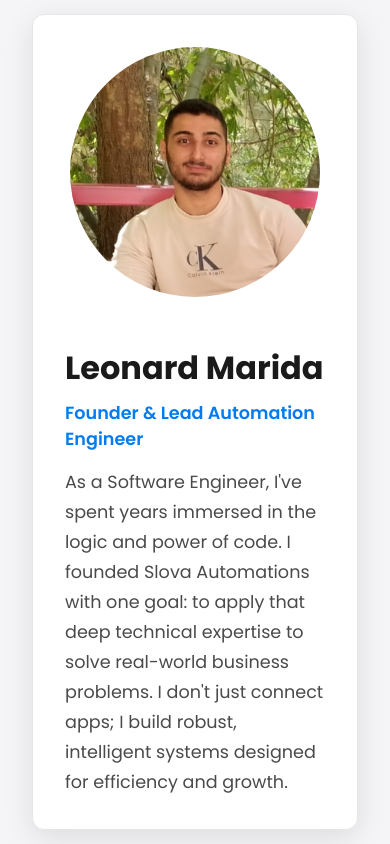
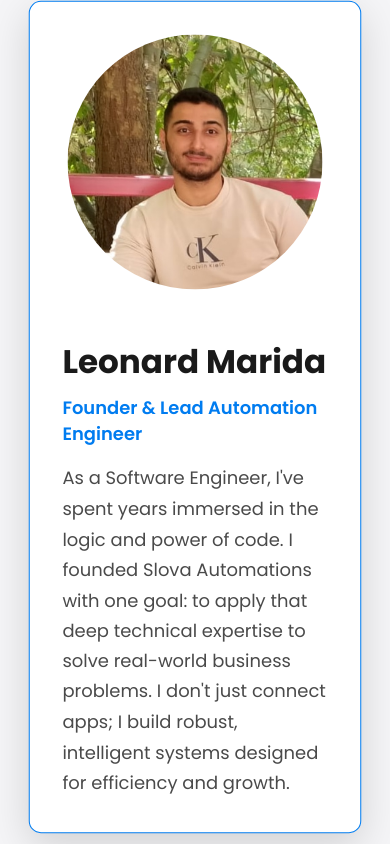
Before and after one commit to leo-marida/Automation-agency, a Next.js app in the folder slova-automations-website/: page / in a window 390 px wide. In both pictures the pointer is over the element 195 px from the left and 11472 px from the top of the page. Shown: the part 11050-11894 px from the top of the page. Built offline with nearby package versions, Linux system fonts and the light colour scheme.

Commit message:
improved about section

```diff
--- a/slova-automations-website/src/components/AboutSection.module.css
+++ b/slova-automations-website/src/components/AboutSection.module.css
@@ -25,13 +25,12 @@
   border: 1px solid #e5e5e5;
   transition: all 0.3s ease;
 }
+.teamCard:hover {
+  transform: translateY(-5px) scale(1.02); /* Use the "lift" effect */
+  border-color: var(--slova-blue);
+  box-shadow: 0 12px 40px rgba(0,0,0,0.15);
+}
 
-/* --- NEW: Hover effect is now conditional --- */
-.teamCard.interactive:hover {
-  transform: scale(1.02);
-  border-color: var(--slova-blue);
-  box-shadow: 0 12px 40px rgba(0, 0, 0, 0.15);
-}
 
 .imageContainer {
   flex-shrink: 0;
@@ -110,10 +109,7 @@
   .textContainer h4 {
     margin: 0.5rem 0 1rem 0;
   }
-  .teamCard.interactive:hover {
-    transform: none;
-    border-color: #e5e5e5;
-  }
+
 
   /* --- KEY FIX for Mobile Arrows --- */
   .arrow {
```
